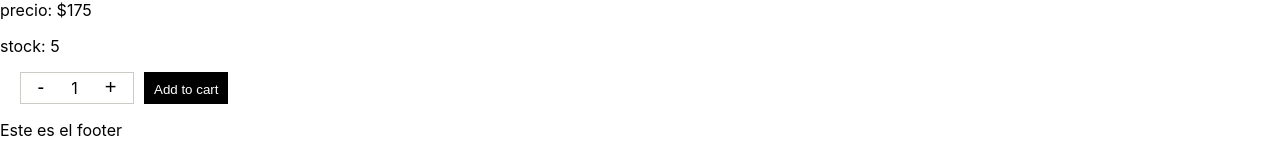
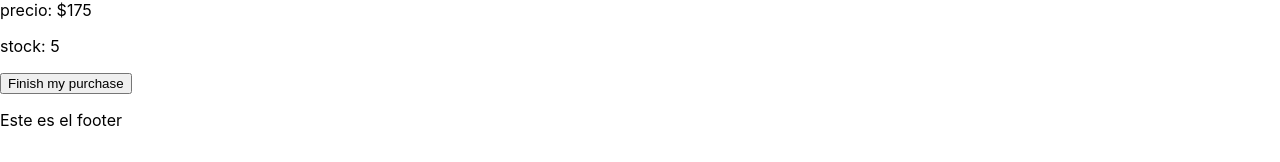
Before and after one commit to Mailen-Givre/silvi-peppers, a React (Create React App) app: page /item/1 in a window 1280 px wide. Both pictures are taken after a click on the button "Add to cart". Shown: the part 563-725 px from the top of the page. Built offline with nearby package versions, Linux system fonts and the light colour scheme.

Commit message:
Desafio 9 Eventos

```diff
--- a/src/App.jsx
+++ b/src/App.jsx
@@ -3,12 +3,17 @@ import { Navbar } from "./components/NavBar";
 import { Categories } from "./components/Categories";
 import { ItemListContainer } from "./containers/ItemListContainer";
 import { ItemDetailContainer } from "./containers/ItemDetailContainer";
-import {BrowserRouter as Router, Switch, Route} from 'react-router-dom';
-import {Footer} from "./components/Footer"
+import { BrowserRouter as Router, Switch, Route } from 'react-router-dom';
+import { Footer } from "./components/Footer"
+import { ShopContext } from './context/ShopContext'
+import { useState } from 'react';
+
 
 function App() {
+  const [listProducts, setListProducts] = useState([{id:1, name:'toto'}])
+  const [cart, setCart] = useState([])
   return (
-    <>
+    <ShopContext.Provider value ={{listProducts, setListProducts, cart}}>
       <Router>
       <Navbar/>
       <Categories/>
@@ -26,7 +31,7 @@ function App() {
         </Switch>
       <Footer/>
       </Router>
-    </>
+    </ShopContext.Provider>
   );
 }
 
--- a/src/components/ItemCount.jsx
+++ b/src/components/ItemCount.jsx
@@ -1,35 +1,17 @@
-import React, {useState} from 'react';
+import React from 'react';
 import '../css/ItemCount.css'
 
 //INCREMENTA O DECREMENTA LA CANT DE UN PRODUCTO
 
-export const ItemCount = ({initial,stock}) => {
-    const [stockB, setStockB] = useState(stock);
-    const [inicial, setInicial] = useState(initial);
-
-    const onAdd = () => {
-        console.log('hola')
-        if (stockB>1){
-            setInicial (inicial+1);
-            setStockB (stockB-1);
-        }
-    }
-    const onSubstract = () => {
-        console.log('hola2')
-        if (inicial>1){
-            setInicial (inicial-1);
-            setStockB (stockB+1);
-        }
-    }
-
+export const ItemCount = ({onCart, onAdd, onSubstract, initial}) => {
     return (
         <div className= "contadorContenedor">
             <div className="botonesCantidad">
                 <button className='controladores' onClick= {onSubstract} >-</button>
-                <p>{inicial}</p>
+                <p>{initial}</p>
                 <button className='controladores' onClick= {onAdd}>+</button>
             </div>
-                <button id='agregarCarrito'>Add to cart</button>
+                <button id='agregarCarrito' onClick={onCart}>Add to cart</button>
         </div>
-    )
+            )
 }
--- a/src/components/ItemDetail.jsx
+++ b/src/components/ItemDetail.jsx
@@ -1,6 +1,31 @@
-import React from 'react';
+import React, {useState} from 'react';
 import { ItemCount } from "../components/ItemCount";
-export const ItemDetail = ({picture,title,description,price,stock})=> {
+import { NavLink } from 'react-router-dom';
+
+export const ItemDetail = ({picture,title,description,price,stock,initial})=> {
+    const [stockB, setStockB] = useState(stock);
+    const [inicial, setInicial] = useState(initial);
+    const [cantItem, setCantItem] = useState()
+
+    const onCart = ()=>{
+        if(stock>0) {
+            setCantItem(initial)
+        }
+    }
+
+    const onAdd = () => {
+        if (stockB>initial){
+            setInicial (inicial+1);
+            setStockB(stockB-initial)
+        }
+    }
+    const onSubstract = () => {
+        if (inicial>initial){
+            setInicial (inicial-1);
+            setStockB (stockB+1);
+        }
+    }
+
 
     return <>
         <img src={picture} alt="Imagen de producto" height="200px"></img>
@@ -8,6 +33,9 @@ export const ItemDetail = ({picture,title,description,price,stock})=> {
         <p>{description}</p>
         <p>precio: ${price}</p>
         <p>stock: {stock}</p>
-        <ItemCount stock={stock} initial={1}/>
+        {cantItem ?
+            <button><NavLink to="/cart">Finish my purchase</NavLink></button>
+            : <ItemCount onCart={onCart} onAdd={onAdd} onSubstract={onSubstract} initial={inicial}/>
+        }
     </>
 }
--- a/src/containers/ItemDetailContainer.jsx
+++ b/src/containers/ItemDetailContainer.jsx
@@ -26,7 +26,7 @@ export const ItemDetailContainer = ({greeting}) => {
     return (
         <>
         <h2>{greeting}</h2>
-        {product ? <ItemDetail title={product.title} price={product.price} description={product.description} picture={product.picture} stock={product.stock}/>
+        {product ? <ItemDetail title={product.title} price={product.price} description={product.description} picture={product.picture} stock={product.stock} initial={1}/>
         : <img src={loading} alt="Loading"></img>}
 {/*         {product.map(item=>{
             return <ItemDetail key={item.id} title={item.title} price={item.price} description={item.description} picture={item.picture} stock={item.stock}/>
--- /dev/null
+++ b/src/context/ShopContext.jsx
@@ -0,0 +1,3 @@
+import { createContext } from "react";
+
+export const ShopContext = createContext()
```
Also changed, not shown: src/components/index.jsx (added, +11 -0 lines). Lines whose indentation alone changed are shown as unchanged.
